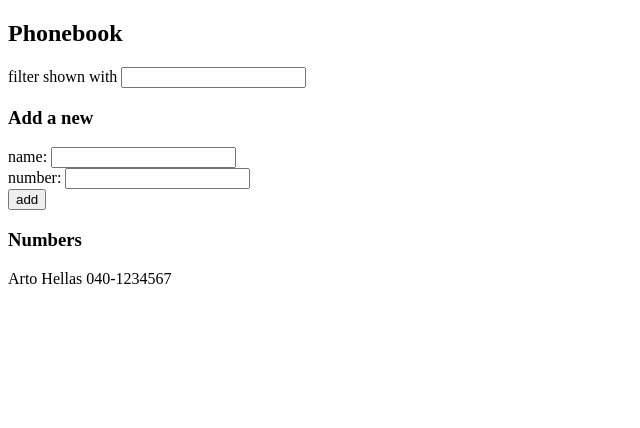
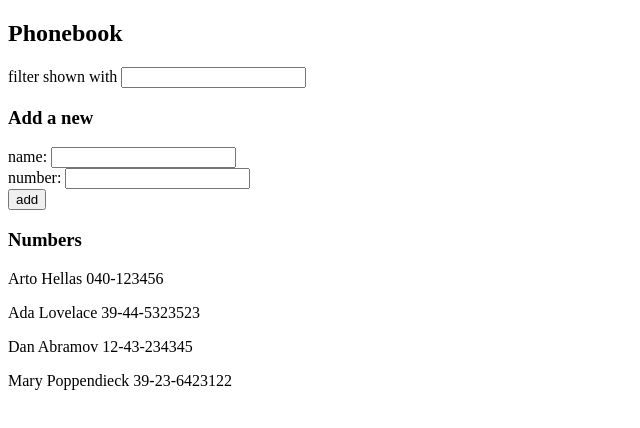
Before and after one commit to joonasyr/full-stack-open, a React (Vite) app in the folder part2/phonebook/: page / in a window 1280 px wide. Shown: the top 428 px of the page, without its empty margins (0-640 px from the left). Built offline with nearby package versions, Linux system fonts and the light colour scheme; data requests are answered from the project's data file.

Commit message:
2.11 done

```diff
--- /dev/null
+++ b/part2/phonebook/db.json
@@ -0,0 +1,24 @@
+{
+  "persons":[
+    {
+      "name": "Arto Hellas",
+      "number": "040-123456",
+      "id": "1"
+    },
+    {
+      "name": "Ada Lovelace",
+      "number": "39-44-5323523",
+      "id": "2"
+    },
+    {
+      "name": "Dan Abramov",
+      "number": "12-43-234345",
+      "id": "3"
+    },
+    {
+      "name": "Mary Poppendieck",
+      "number": "39-23-6423122",
+      "id": "4"
+    }
+  ]
+}
--- a/part2/phonebook/package.json
+++ b/part2/phonebook/package.json
@@ -7,9 +7,11 @@
     "dev": "vite",
     "build": "vite build",
     "lint": "eslint .",
-    "preview": "vite preview"
+    "preview": "vite preview",
+    "server": "json-server -p 3001 db.json"
   },
   "dependencies": {
+    "axios": "^1.9.0",
     "react": "^19.1.0",
     "react-dom": "^19.1.0"
   },
@@ -22,6 +24,7 @@
     "eslint-plugin-react-hooks": "^5.2.0",
     "eslint-plugin-react-refresh": "^0.4.19",
     "globals": "^16.0.0",
+    "json-server": "^1.0.0-beta.3",
     "vite": "^6.3.5"
   }
 }
--- a/part2/phonebook/src/App.jsx
+++ b/part2/phonebook/src/App.jsx
@@ -1,15 +1,20 @@
-import { useState } from 'react'
+import { useState, useEffect } from 'react'
 import Filter from './components/Filter.tsx'
 import PersonForm from './components/PersonForm.tsx'
 import Persons from './components/Persons.tsx'
+import axios from 'axios'
 
 const App = () => {
-  const [persons, setPersons] = useState([
-    { name: 'Arto Hellas', number: '040-1234567' }
-  ])
+  const [persons, setPersons] = useState([])
   const [newName, setNewName] = useState('')
 	const [newNumber, setNewNumber] = useState('')
 	const [filter, setFilter] = useState('')
+
+	useEffect(() => {
+		axios
+			.get('http://localhost:3001/persons')
+			.then(response => setPersons(response.data))
+	}, [])
 
 	const handleSubmit = (e) => {
 		e.preventDefault()
```
Also changed, not shown: 1 other file (tests, documents, lock files or other folders).
